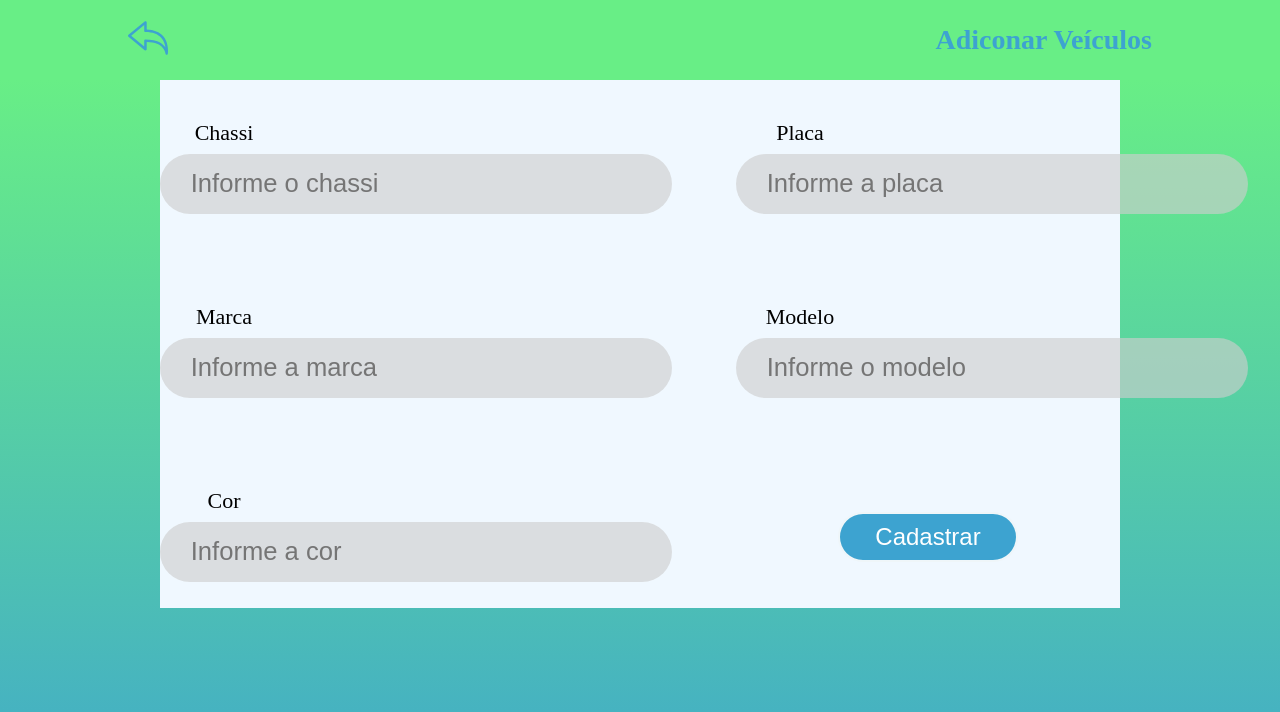
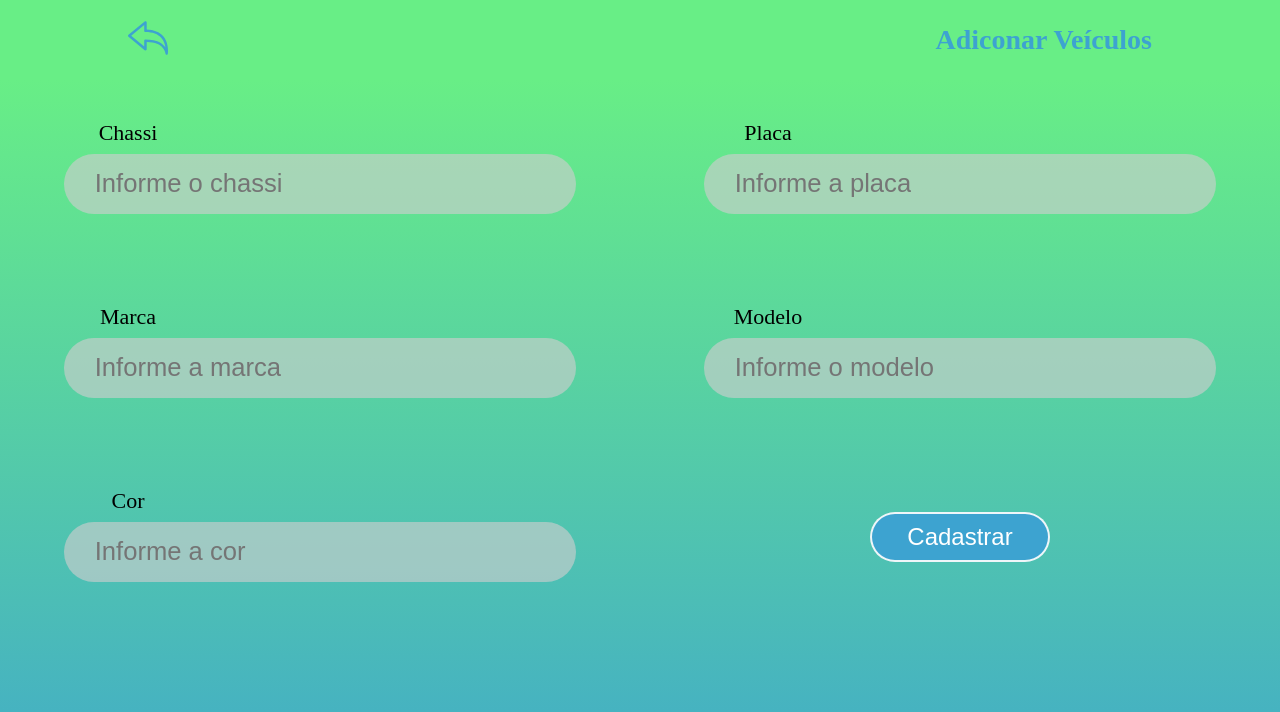
Before and after one commit to Hitz299/Challenge-2sem, a React (Vite) app in the folder atena-porto-seguro/: page /home/adicionar/veiculos in a window 1280 px wide. Shown: the top 712 px of the page. Built offline with nearby package versions, Linux system fonts and the light colour scheme.

Commit message:
Erro de alinhamento resolvido

```diff
--- a/atena-porto-seguro/src/style/styled-funcionalidades.ts
+++ b/atena-porto-seguro/src/style/styled-funcionalidades.ts
@@ -5,10 +5,9 @@ import styled from 'styled-components';
 export const StyledCadastrarVeiculosContainer = styled.div`
 
   display: grid;
-  grid-template-columns: 30vw 30vw;
+  grid-template-columns: 40vw 40vw;
   grid-template-rows: 20vh 20vh 20vh;
-  gap: 3vh 15vw;
-  background-color: aliceblue;
+  gap: 3vh 10vw;
 
    @media screen and (max-width: 981px) {
 
```
